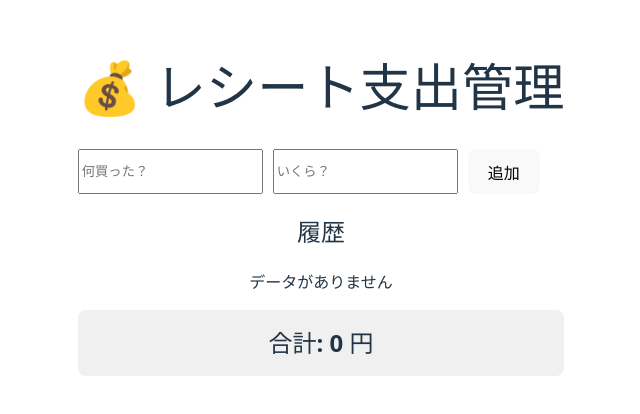
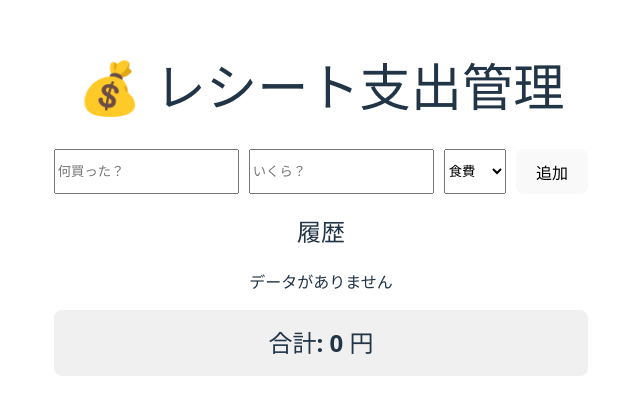
Before and after one commit to 2422041/receipt-app, a React (Vite) app in the folder frontend/: page / in a window 1280 px wide. Shown: the part 190-604 px from the top of the page, without its empty margins (319-959 px from the left). Built offline with nearby package versions, Linux system fonts and the light colour scheme.

Commit message:
feat: カテゴリ選択用のselect要素をフォームに追加

```diff
--- a/frontend/src/App.tsx
+++ b/frontend/src/App.tsx
@@ -8,6 +8,7 @@ function App() {
   // フォーム用の入力状態
   const [title, setTitle] = useState('')
   const [amount, setAmount] = useState('')
+  const [category, setCategory] = useState('食費')
 
   // 📝 新しい支出を追加する関数
   const addExpense = (e: React.FormEvent) => {
@@ -19,7 +20,7 @@ function App() {
       date: new Date().toISOString().split('T')[0], // 今日の日付 (YYYY-MM-DD)
       title,
       amount: Number(amount),
-      category: '未分類'
+      category: category
     }
 
     // 既存の支出リストに新しいものを追加
@@ -57,6 +58,12 @@ function App() {
           value={amount}
           onChange={(e) => setAmount(e.target.value)}
         />
+        <select value={category} onChange={(e) => setCategory(e.target.value)}>
+          <option value="食費">食費</option>
+          <option value="日用品">日用品</option>
+          <option value="交際費">交際費</option>
+          <option value="その他">その他</option>
+        </select>
         <button type="submit">追加</button>
       </form>
 
```
